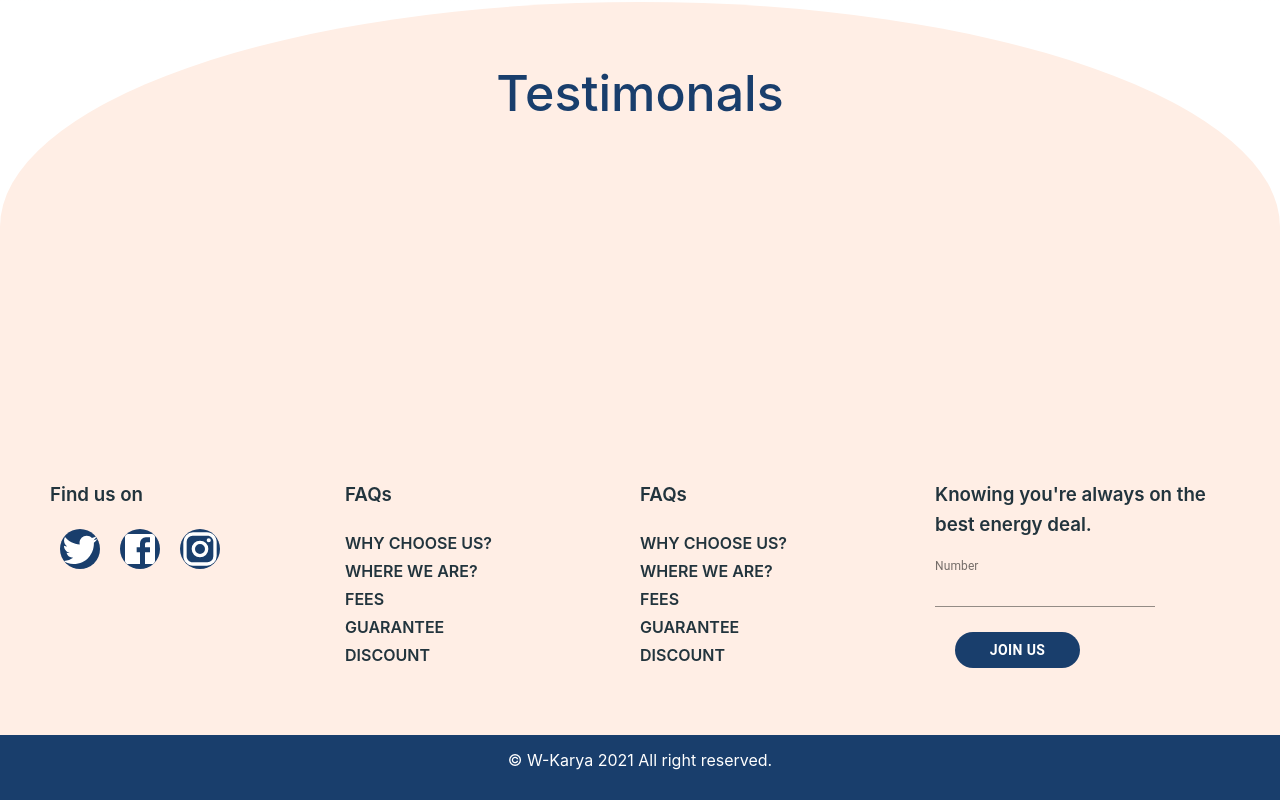
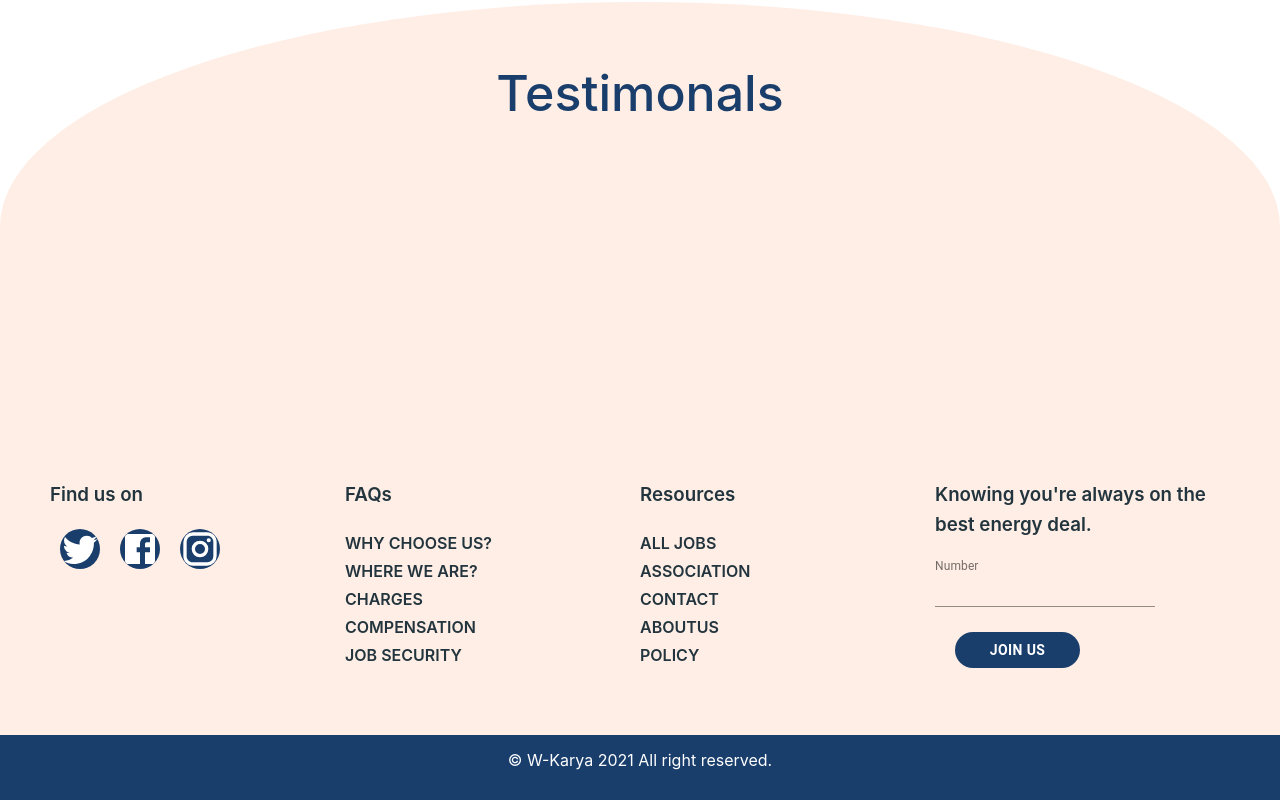
Before and after one commit to Robust-star/W-Karya, a React (Create React App) app in the folder frontend/: page / in a window 1280 px wide. Shown: the part 1418-2218 px from the top of the page. Built offline with nearby package versions, Linux system fonts and the light colour scheme.

Commit message:
routing config updated

```diff
--- a/frontend/src/component/Aboutus.js
+++ b/frontend/src/component/Aboutus.js
@@ -11,6 +11,7 @@ import {
     Paper,
     Typography,
 } from "@material-ui/core";
+import { useHistory } from "react-router-dom";
 import React from "react";
 import Footer from "./Footer";
 import About1 from "./images/Abt.png"
@@ -119,6 +120,11 @@ const useStyles = makeStyles((theme) => ({
 
 function Aboutus() {
     const classes = useStyles();
+    let history = useHistory();
+    const handleClick = (location) => {
+        console.log(location);
+        history.push(location);
+    };
     return (
         <div className={classes.Outer}>
             <Grid container>
@@ -137,7 +143,7 @@ function Aboutus() {
                     <Button
                         variant="contained"
                         color="primary"
-                        className={classes.submitButton}
+                        className={classes.submitButton} onClick={() => handleClick("/signup")}
                     >
                         Join Us
                     </Button>
--- a/frontend/src/component/Footer.js
+++ b/frontend/src/component/Footer.js
@@ -133,26 +133,26 @@ const Footer = (props) => {
                         </li>
                         <li><Link className={classes.link} href="#">Where we are?</Link>
                         </li>
-                        <li><Link className={classes.link} href="#">Fees</Link>
+                        <li><Link className={classes.link} href="#">Charges</Link>
                         </li>
-                        <li><Link className={classes.link} href="#">Guarantee</Link>
+                        <li><Link className={classes.link} href="#">Compensation</Link>
                         </li>
-                        <li><Link className={classes.link} href="#">Discount</Link>
+                        <li><Link className={classes.link} href="#">Job Security</Link>
                         </li>
                     </ul>
                 </Grid>
                 <Grid item md={3} xs={12}>
-                    <h3 className={classes.footerh3}>FAQs</h3>
+                    <h3 className={classes.footerh3}>Resources</h3>
                     <ul className={classes.list}>
-                        <li><Link className={classes.link} href="#">Why choose us?</Link>
+                        <li><Link className={classes.link} href="#">All jobs</Link>
                         </li>
-                        <li><Link className={classes.link} href="#">Where we are?</Link>
+                        <li><Link className={classes.link} href="#">Association</Link>
                         </li>
-                        <li><Link className={classes.link} href="#">Fees</Link>
+                        <li><Link className={classes.link} href="#">Contact</Link>
                         </li>
-                        <li><Link className={classes.link} href="#">Guarantee</Link>
+                        <li><Link className={classes.link} href="#">Aboutus</Link>
                         </li>
-                        <li><Link className={classes.link} href="#">Discount</Link>
+                        <li><Link className={classes.link} href="#">Policy</Link>
                         </li>
                     </ul>
                 </Grid>
```
